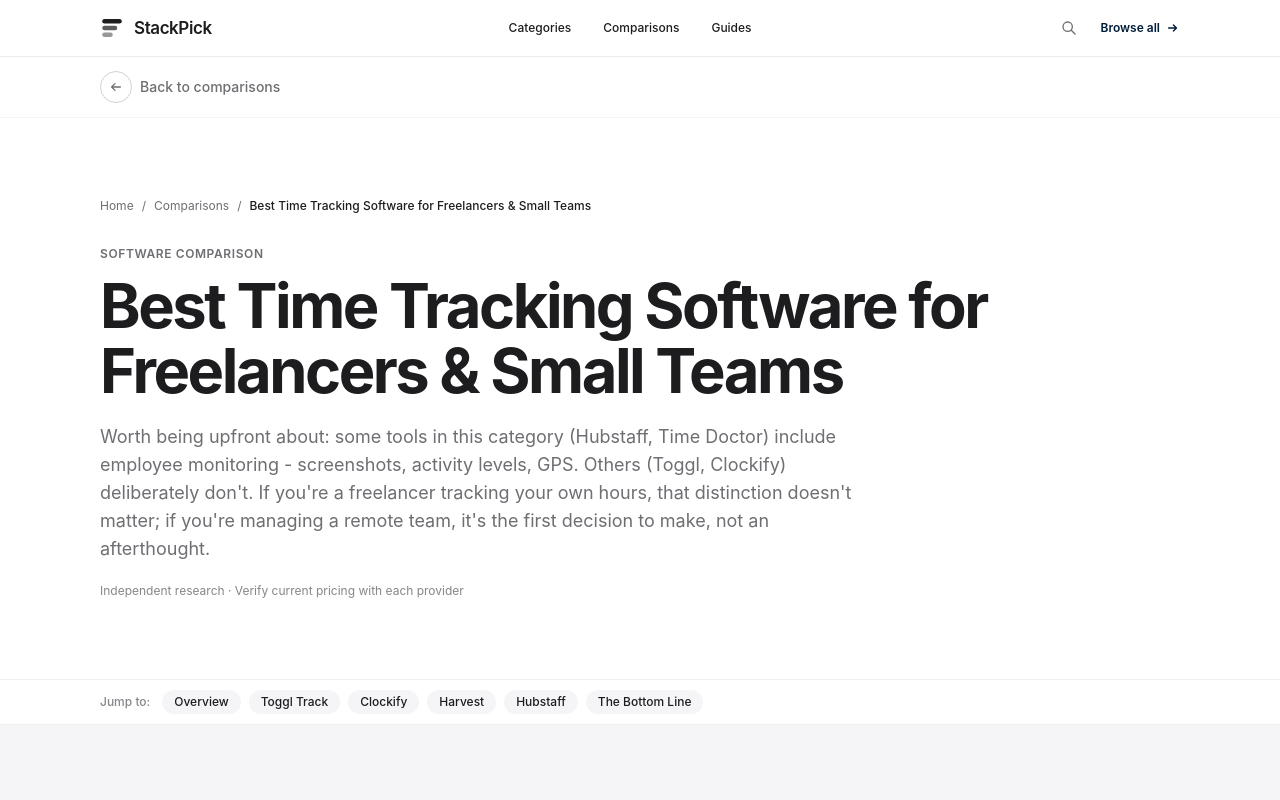
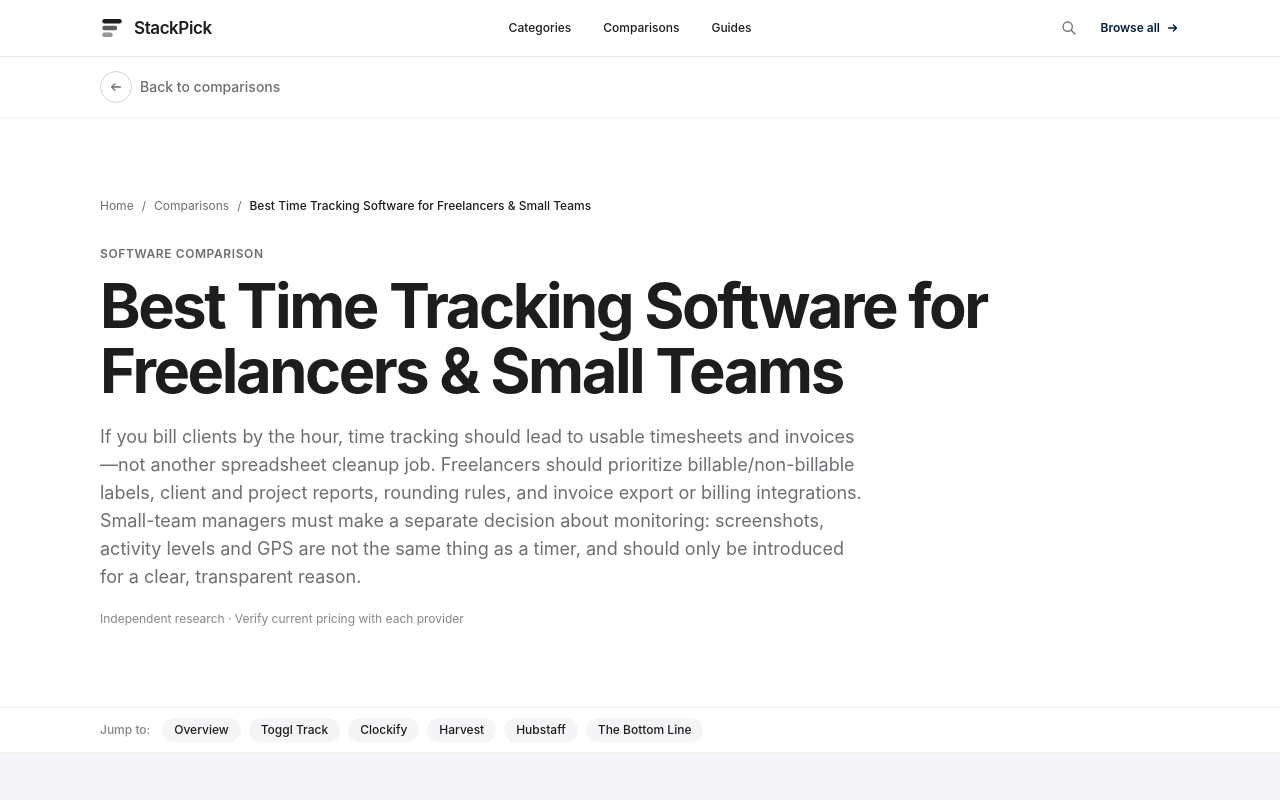
Before and after one commit to LinukaBandara/StackPick, a Next.js app: page /best/time-tracking-software in a window 1280 px wide. Shown: the top 800 px of the page. Built offline with nearby package versions, Linux system fonts and the light colour scheme; no server answers.

Commit message:
Improve free-plan guidance and practical recommendations

```diff
--- a/app/best/time-tracking-software/page.tsx
+++ b/app/best/time-tracking-software/page.tsx
@@ -4,7 +4,7 @@ import ComparisonArticle from "@/components/ComparisonArticle";
 export const metadata: Metadata = {
   title: "Best Time Tracking Software for Freelancers & Small Teams (2026)",
   description:
-    "An honest comparison of Toggl Track, Clockify, Harvest, and Hubstaff - and the difference between billing-focused tracking and employee monitoring, which are not the same thing.",
+    "Compare Toggl Track, Clockify, Harvest and Hubstaff for freelancer time tracking, billable hours, invoice workflows, free-plan limits and employee-monitoring trade-offs.",
   alternates: { canonical: "/best/time-tracking-software" },
 };
 
@@ -13,8 +13,8 @@ export default function Page() {
     <ComparisonArticle
       title="Best Time Tracking Software for Freelancers & Small Teams"
       slug="time-tracking-software"
-      intro="Worth being upfront about: some tools in this category (Hubstaff, Time Doctor) include employee monitoring - screenshots, activity levels, GPS. Others (Toggl, Clockify) deliberately don't. If you're a freelancer tracking your own hours, that distinction doesn't matter; if you're managing a remote team, it's the first decision to make, not an afterthought."
-      pricingNote="Free-tier user limits vary meaningfully between these tools and change periodically - Clockify's unlimited-user free plan is the standout worth double-checking still holds at signup."
+      intro="If you bill clients by the hour, time tracking should lead to usable timesheets and invoices—not another spreadsheet cleanup job. Freelancers should prioritize billable/non-billable labels, client and project reports, rounding rules, and invoice export or billing integrations. Small-team managers must make a separate decision about monitoring: screenshots, activity levels and GPS are not the same thing as a timer, and should only be introduced for a clear, transparent reason."
+      pricingNote="Check current limits for users, projects, billable reports, timesheet approvals, integrations and invoice creation. A free timer may be enough for personal tracking but still require manual work to create invoices; integrated billing can justify a paid plan if it saves time every week. Confirm whether monitoring features are included, optional or restricted to higher tiers, and disclose monitoring practices to workers."
       tools={[
         {
           name: "Toggl Track",
```
